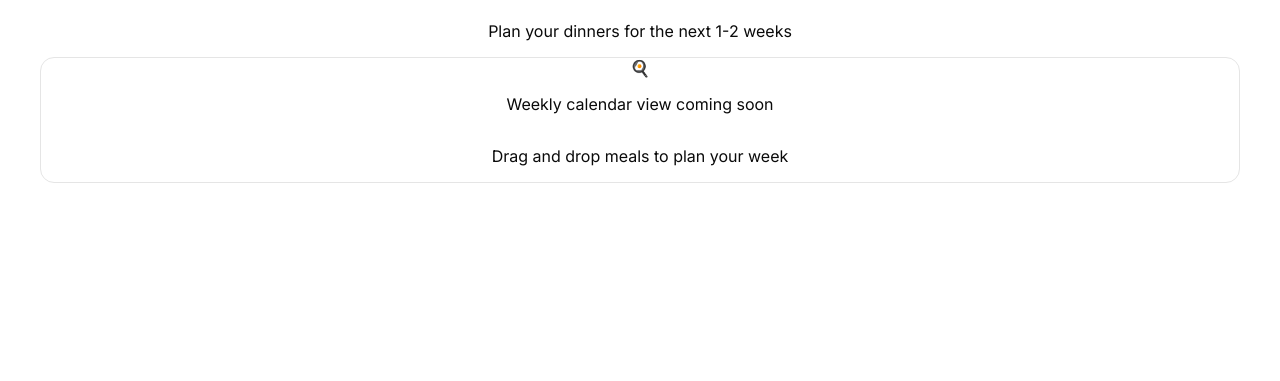
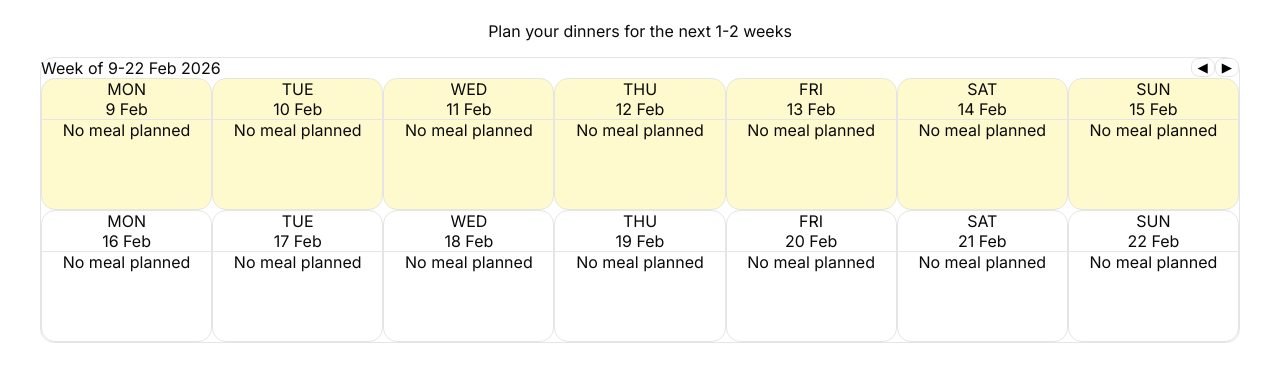
Before and after one commit to sederaa/dinner-planner, a React (Vite) app: page / in a window 1280 px wide. Shown: the part 191-572 px from the top of the page. Built offline with nearby package versions, Linux system fonts and the light colour scheme; no server answers.

Commit message:
Initial planner page

```diff
--- a/src/pages/PlannerPage.tsx
+++ b/src/pages/PlannerPage.tsx
@@ -1,6 +1,62 @@
-import { Card, CardContent } from "../components/ui/card";
+import { useMemo, useState } from "react";
+import { Button } from "../components/ui/button";
+import { Card, CardContent, CardHeader, CardTitle } from "../components/ui/card";
+
+const DAY_NAMES = ["Mon", "Tue", "Wed", "Thu", "Fri", "Sat", "Sun"];
+const DATE_LOCALE = "en-NZ";
+
+const startOfMonday = (date: Date) => {
+  const monday = new Date(date);
+  const day = monday.getDay();
+  const daysFromMonday = (day + 6) % 7;
+  monday.setDate(monday.getDate() - daysFromMonday);
+  monday.setHours(0, 0, 0, 0);
+  return monday;
+};
+
+const addDays = (date: Date, days: number) => {
+  const result = new Date(date);
+  result.setDate(result.getDate() + days);
+  return result;
+};
+
+const formatRangeLabel = (start: Date, end: Date) => {
+  const sameMonth = start.getMonth() === end.getMonth() && start.getFullYear() === end.getFullYear();
+  const sameYear = start.getFullYear() === end.getFullYear();
+
+  if (sameMonth) {
+    const monthYear = new Intl.DateTimeFormat(DATE_LOCALE, { month: "short", year: "numeric" }).format(start);
+    return `${start.getDate()}-${end.getDate()} ${monthYear}`;
+  }
+
+  if (sameYear) {
+    const startLabel = new Intl.DateTimeFormat(DATE_LOCALE, { day: "numeric", month: "short" }).format(start);
+    const endLabel = new Intl.DateTimeFormat(DATE_LOCALE, { day: "numeric", month: "short", year: "numeric" }).format(end);
+    return `${startLabel} - ${endLabel}`;
+  }
+
+  const fullStart = new Intl.DateTimeFormat(DATE_LOCALE, { day: "numeric", month: "short", year: "numeric" }).format(start);
+  const fullEnd = new Intl.DateTimeFormat(DATE_LOCALE, { day: "numeric", month: "short", year: "numeric" }).format(end);
+  return `${fullStart} - ${fullEnd}`;
+};
 
 export function PlannerPage() {
+  const [calendarStart, setCalendarStart] = useState<Date>(() => startOfMonday(new Date()));
+  const currentWeekStart = useMemo(() => startOfMonday(new Date()), []);
+  const currentWeekEnd = useMemo(() => addDays(currentWeekStart, 6), [currentWeekStart]);
+
+  const days = useMemo(() => {
+    return Array.from({ length: 14 }, (_, index) => addDays(calendarStart, index));
+  }, [calendarStart]);
+
+  const rangeLabel = useMemo(() => {
+    const rangeEnd = addDays(calendarStart, 13);
+    return formatRangeLabel(calendarStart, rangeEnd);
+  }, [calendarStart]);
+
+  const goToPreviousWeek = () => setCalendarStart((current) => addDays(current, -7));
+  const goToNextWeek = () => setCalendarStart((current) => addDays(current, 7));
+
   return (
     <div>
       <div className="mb-8">
@@ -9,12 +65,37 @@ export function PlannerPage() {
       </div>
 
       <Card className="border-gray-100 shadow-lg">
-        <CardContent className="p-8">
-        <div className="flex flex-col items-center justify-center py-12">
-          <div className="text-6xl mb-4">🍳</div>
-          <p className="text-lg text-gray-500 mb-2">Weekly calendar view coming soon</p>
-          <p className="text-sm text-gray-400">Drag and drop meals to plan your week</p>
-        </div>
+        <CardHeader className="flex-row items-center justify-between space-y-0">
+          <CardTitle className="text-lg">Week of {rangeLabel}</CardTitle>
+          <div className="flex items-center gap-2">
+            <Button type="button" variant="outline" size="sm" onClick={goToPreviousWeek}>
+              ◀
+            </Button>
+            <Button type="button" variant="outline" size="sm" onClick={goToNextWeek}>
+              ▶
+            </Button>
+          </div>
+        </CardHeader>
+        <CardContent className="pt-0">
+          <div className="grid grid-cols-7 gap-3">
+            {days.map((date, index) => {
+              const dayName = DAY_NAMES[index % 7];
+              const formattedDate = new Intl.DateTimeFormat(DATE_LOCALE, { day: "numeric", month: "short" }).format(date);
+              const isCurrentWeekDay = date >= currentWeekStart && date <= currentWeekEnd;
+
+              return (
+                <Card key={date.toISOString()} className={isCurrentWeekDay ? "border-yellow-300 !bg-[#FFFACD] shadow-none overflow-hidden" : "border-gray-200 shadow-none"}>
+                  <CardContent className="p-3 min-h-[130px]">
+                    <div className="mb-3 border-b border-gray-100 pb-2">
+                      <div className="text-xs text-gray-500 uppercase tracking-wide">{dayName}</div>
+                      <div className="text-sm font-semibold text-gray-900">{formattedDate}</div>
+                    </div>
+                    <div className="text-xs text-gray-400">No meal planned</div>
+                  </CardContent>
+                </Card>
+              );
+            })}
+          </div>
         </CardContent>
       </Card>
     </div>
```
Also changed, not shown: 1 other file (tests, documents, lock files or other folders).
